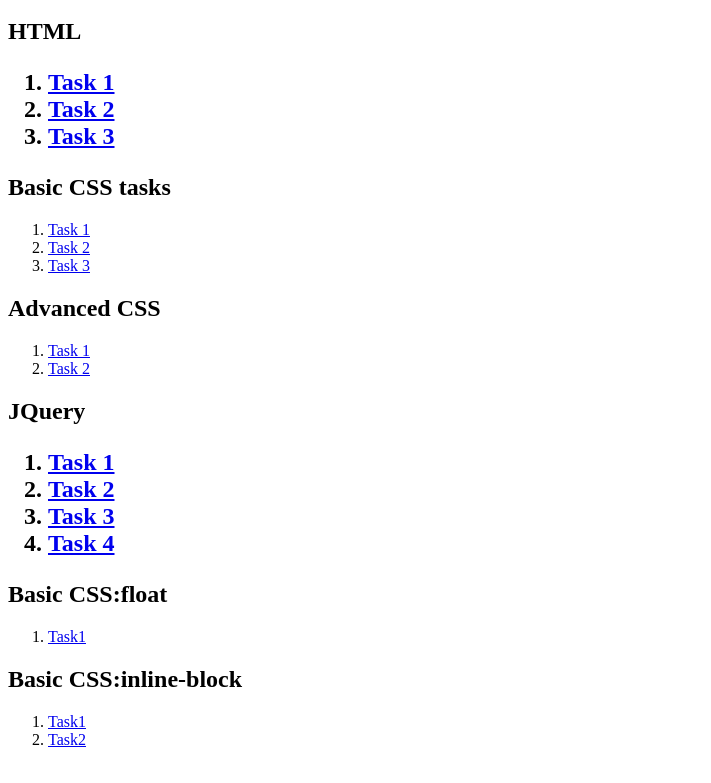
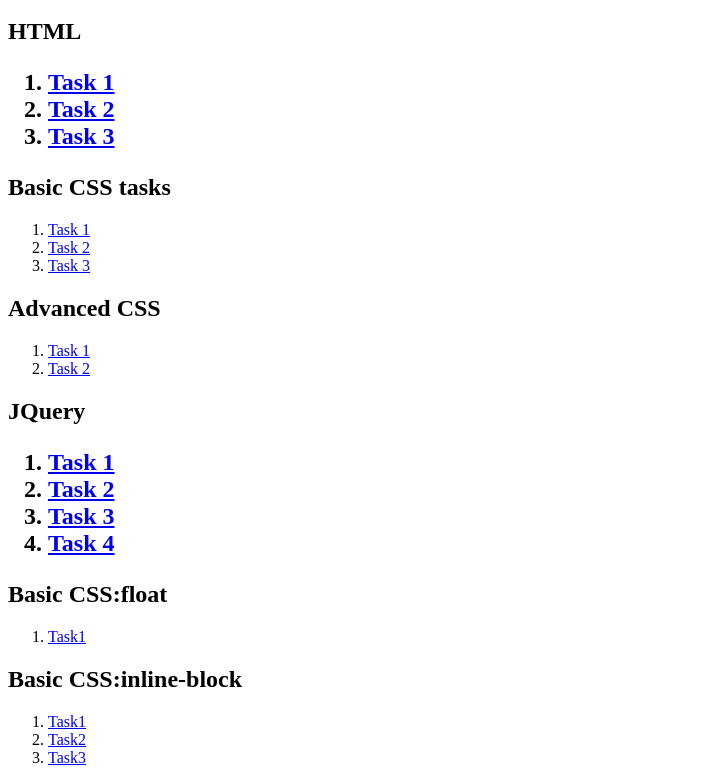
Before and after one commit to Tanushree2001/PI_Tanushree_Gupta, a plain HTML site: page index.html in a window 1280 px wide. Shown: the part 48-831 px from the top of the page, without its empty margins (0-711 px from the left). Drawn offline with Linux system fonts and the light colour scheme.

Commit message:
Update index.html

```diff
--- a/index.html
+++ b/index.html
@@ -79,5 +79,8 @@
       <li>
         <a href="Basic CSS: inline-block/Task2.html">Task2</a>
       </li>
+      <li>
+        <a href="Basic CSS: inline-block/Task2.html">Task3</a>
+      </li>
     </ol>
     </div>
```
